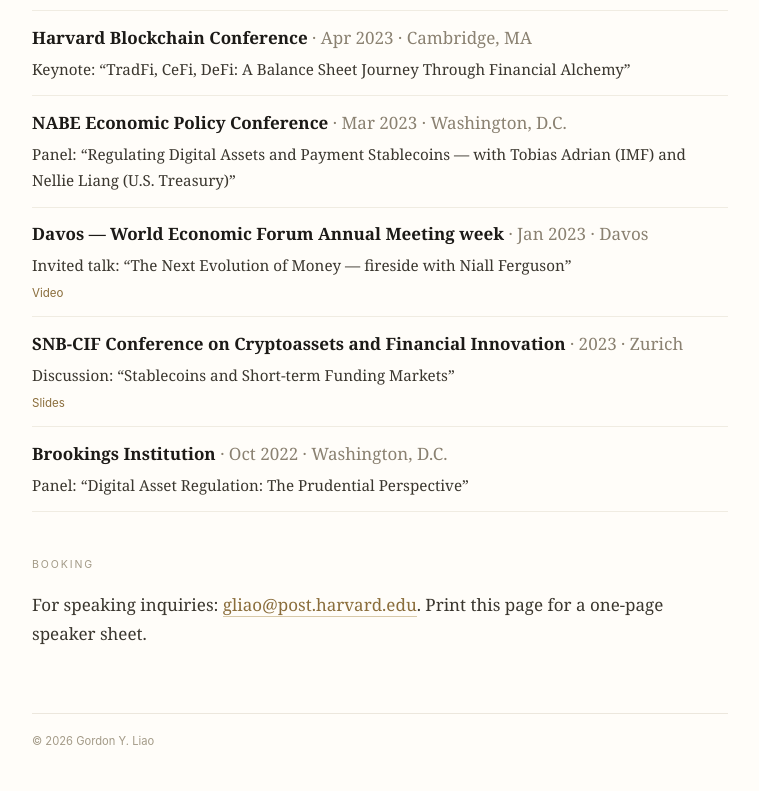
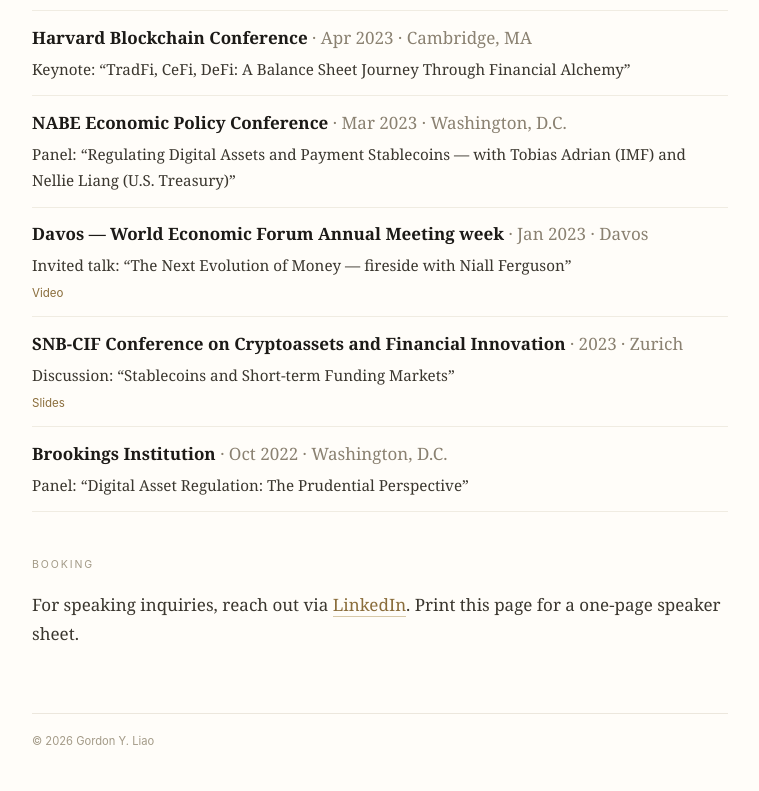
Before and after one commit to goliao/goliao.github.io, an Astro site: page /speaking in a window 1280 px wide. Shown: the part 3128-3919 px from the top of the page, without its empty margins (260-1019 px from the left). Built offline with nearby package versions, Linux system fonts and the light colour scheme; Astro itself is replaced by a stand-in of ours.

Commit message:
site: remove email from speaking page, booking via LinkedIn

```diff
--- a/src/pages/speaking.astro
+++ b/src/pages/speaking.astro
@@ -36,5 +36,5 @@ const KIND = { keynote: 'Keynote', panel: 'Panel', invited: 'Invited talk', disc
   ))}
 
   <div class="section-label">Booking</div>
-  <p>For speaking inquiries: <a href={`mailto:${profile.social.email}`}>{profile.social.email}</a>. Print this page for a one-page speaker sheet.</p>
+  <p>For speaking inquiries, reach out via <a href={profile.social.linkedin}>LinkedIn</a>. Print this page for a one-page speaker sheet.</p>
 </Base>
```
